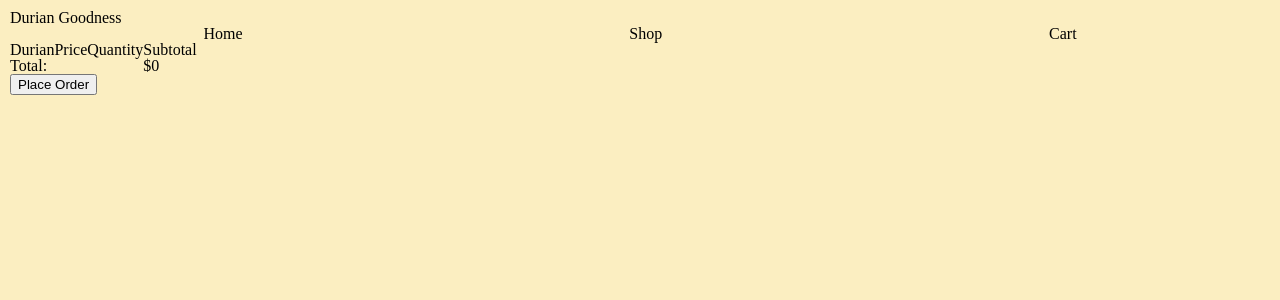
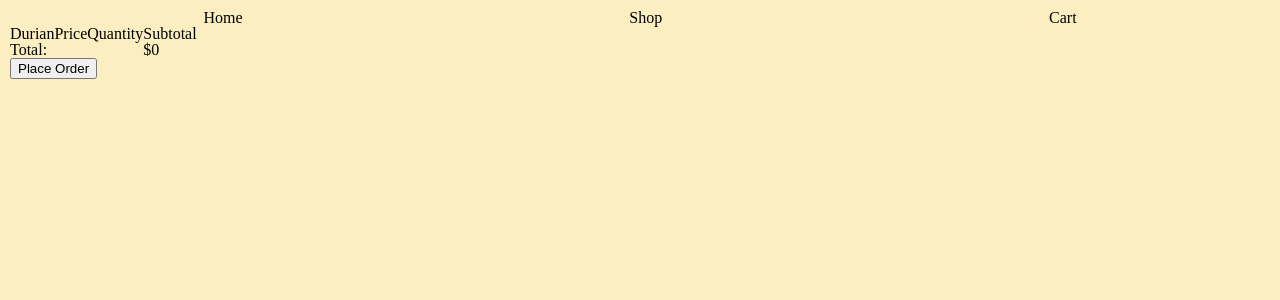
Before and after one commit to CodingShawn/TOP-Shopping-Cart, a React (Create React App) app: page /cart in a window 1280 px wide. Shown: the top 300 px of the page. Built offline with nearby package versions, Linux system fonts and the light colour scheme.

Commit message:
Removed header component

```diff
--- a/src/App.js
+++ b/src/App.js
@@ -1,7 +1,7 @@
 import { BrowserRouter, Route } from "react-router-dom";
 import Shop from "./components/Shop";
 import Home from "./components/Home";
-import Header from "./components/Header";
+import Navbar from './components/Navbar'
 import Cart from "./components/Cart";
 import "./index.css";
 import { useState } from "react";
@@ -68,7 +68,7 @@ function App() {
   return (
     <BrowserRouter>
       <div className="App">
-        <Header cartItems={cartItems} />
+        <Navbar cartItems={cartItems} />
         <Route exact path="/" component={Home} />
         <Route path="/shop">
           <Shop itemInfo={itemInfo} addCartItems={addCartItems} />
--- a/src/components/Header.js
+++ /dev/null
@@ -1,14 +0,0 @@
-import Navbar from './Navbar'
-
-const Header = (props) => {
-    return (
-        <header>
-            <h1>
-                Durian Goodness
-            </h1>
-            <Navbar {...props}/>
-        </header>
-    )
-}
-
-export default Header
```
